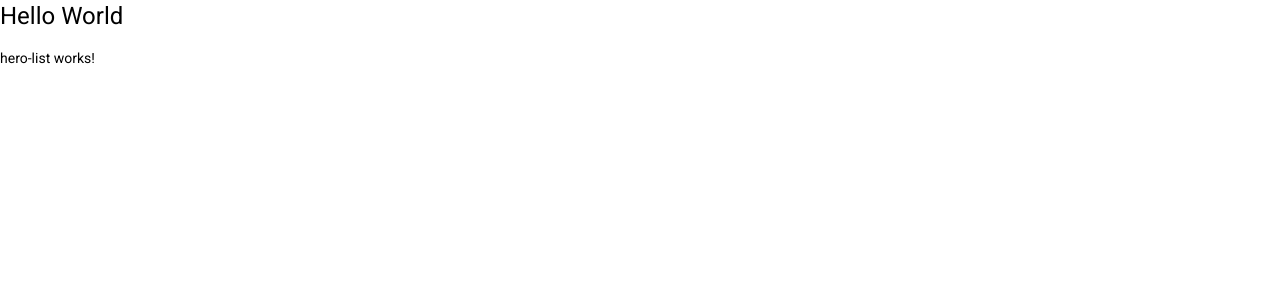
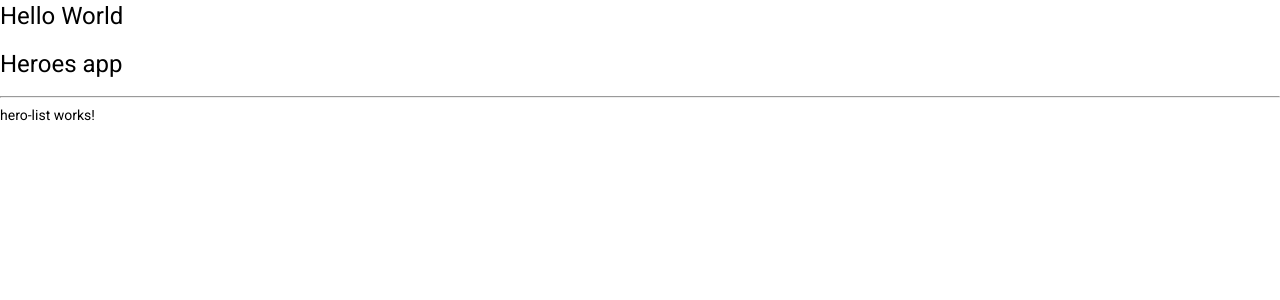
Before and after one commit to jcamilovelandiab/angular-heroes-app, an Angular app: page /heroes/list in a window 1280 px wide. Shown: the top 300 px of the page. Built offline with nearby package versions, Linux system fonts and the light colour scheme.

Commit message:
Showing children roots - Second router - outlet

```diff
--- a/src/app/heroes/heroes-routing.module.ts
+++ b/src/app/heroes/heroes-routing.module.ts
@@ -4,10 +4,12 @@
 import { AddComponent } from './pages/add/add.component';
 import { SearchComponent } from './pages/search/search.component';
 import { HeroComponent } from './pages/hero/hero.component';
+import { HomeComponent } from './pages/home/home.component';
 
 const routes: Routes = [
   {
     path: '',
+    component: HomeComponent,
     children: [
       { path: 'list', component: HeroListComponent },
       { path: 'add', component: AddComponent },
--- a/src/app/heroes/pages/home/home.component.html
+++ b/src/app/heroes/pages/home/home.component.html
@@ -1 +1,4 @@
-<p>home works!</p>
+<h1>Heroes app</h1>
+<hr>
+
+<router-outlet></router-outlet>
```
